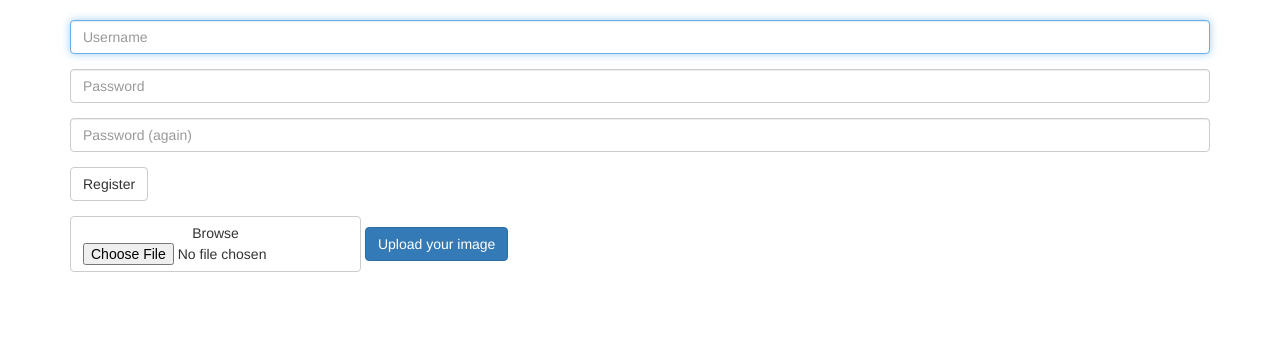
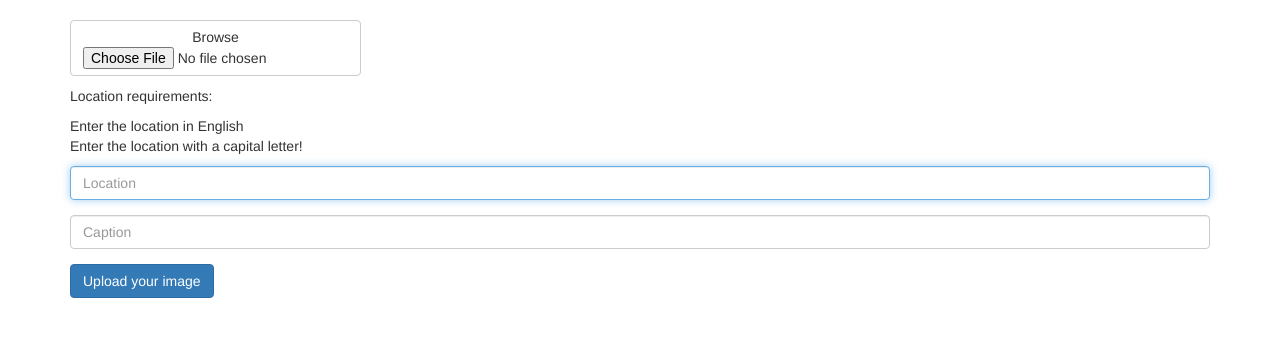
Before and after one commit to UgurhanC/hotspots, a Python web app: template templates/upload.html in a window 1280 px wide. Shown: the part 52-389 px from the top of the page. Run offline with Jinja, Linux system fonts and the light colour scheme; the template is opened without the code that fills it, so the values that code supplies are empty; some libraries are stand-ins or nearby versions.

Commit message:
upload func

```diff
--- a/templates/upload.html
+++ b/templates/upload.html
@@ -5,26 +5,27 @@
 {% endblock %}
 
 {% block main %}
-    <form action="{{ url_for('upload') }}" method="post">
-        <fieldset>
-            <div class="form-group">
-                <input autocomplete="off" autofocus class="form-control" name="username" placeholder="Username" type="text"/>
-            </div>
-            <div class="form-group">
-                <input class="form-control" name="password" placeholder="Password" type="password"/>
-            </div>
-            <div class="form-group">
-                <input class="form-control" name="confirmation" placeholder="Password (again)" type="password"/>
-            </div>
-            <div class="form-group">
-                <button class="btn btn-default" type="submit">Register</button>
-            </div>
-        </fieldset>
-    </form>
     <form action="{{ url_for('upload') }}" method="post" enctype="multipart/form-data" >
-      <span class="btn btn-default btn-file">
-        Browse <input type="file" name="image">
-      </span>
+        <span class="btn btn-default btn-file">
+            Browse <input type="file" name="image">
+        </span>
+        <p></p>
+        Location requirements:
+        <p></p>
+        <details>
+            <summary>Enter the location in English</summary>
+        </details>
+        <details>
+            <summary>Enter the location with a capital letter!</summary>
+        </details>
+
+        <p></p>
+        <div class="form-group">
+            <input autocomplete="off" autofocus class="form-control" name="location" placeholder="Location" type="text"/>
+        </div>
+        <div class="form-group">
+            <input autocomplete="off" autofocus class="form-control" name="caption" placeholder="Caption" type="text"/>
+        </div>
 
     <input type="submit" value="Upload your image" class="btn btn-primary">
     </form>
```
Also changed, not shown: application.py (+18 -5 lines), templates/apology.html (+1 -19 lines), hotspots.db, pics/Activity diagram canvas-Page-1.jpg (added), pics/PALUNFBL.jpg (added), pics/amsterdam.jpg (added), 1 other file.
